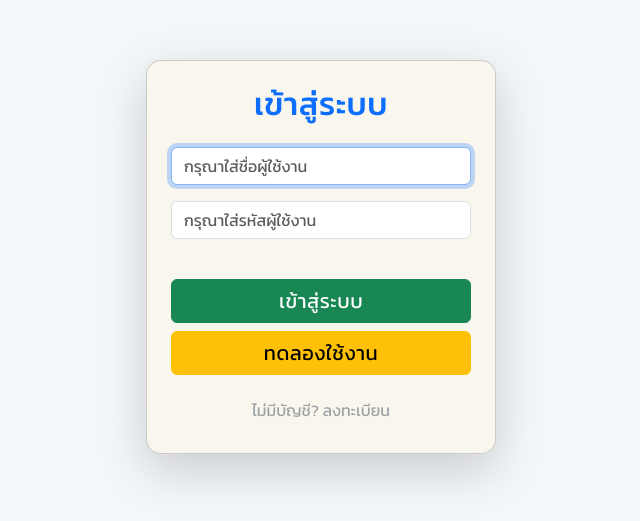
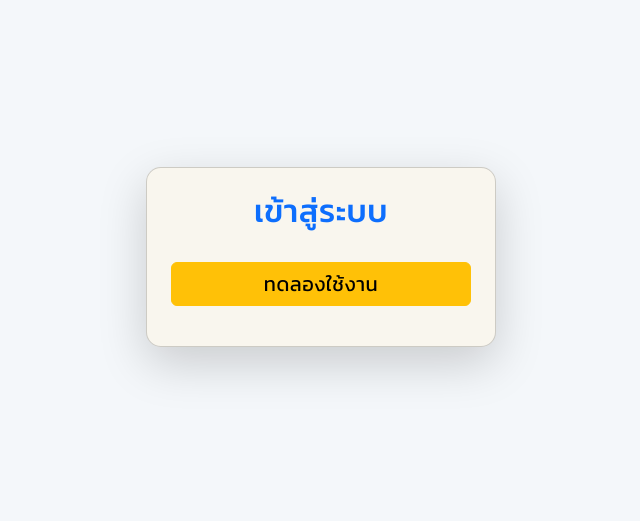
Before and after one commit to phufapu-bit/my-react-order-system-app, a React (Vite) app: page /login in a window 1280 px wide. Shown: the part 133-654 px from the top of the page, without its empty margins (319-959 px from the left). Built offline with nearby package versions, Linux system fonts and the light colour scheme; the HTML template or start-up script is replaced by a standard one.

Commit message:
Update Login page

```diff
--- a/src/login/Loginpage.jsx
+++ b/src/login/Loginpage.jsx
@@ -207,7 +207,7 @@
             style={{
               fontFamily: "'Kanit', sans-serif",
               letterSpacing: "0.5px",
-              // display: "none",
+              display: "none",
             }}
           >
             {/* Username */}
@@ -289,7 +289,7 @@
             fontFamily: "'Kanit', sans-serif",
             letterSpacing: "0.5px",
             fontSize: "20px",
-            // display: "none",
+            display: "none",
           }}
             // disabled
         >
@@ -322,7 +322,7 @@
               setRole(null);
             }}
             disabled={true} // disable การลงทะเบียนเพื่อให้มีเฉพาะ Admin ทำเท่านั้น
-            style={{ fontFamily: "'Kanit', sans-serif" }}
+            style={{ fontFamily: "'Kanit', sans-serif" ,display:"none"}}
           >
             {isRegistering
               ? "มีบัญชีอยู่แล้ว? เข้าสู่ระบบ"
```
